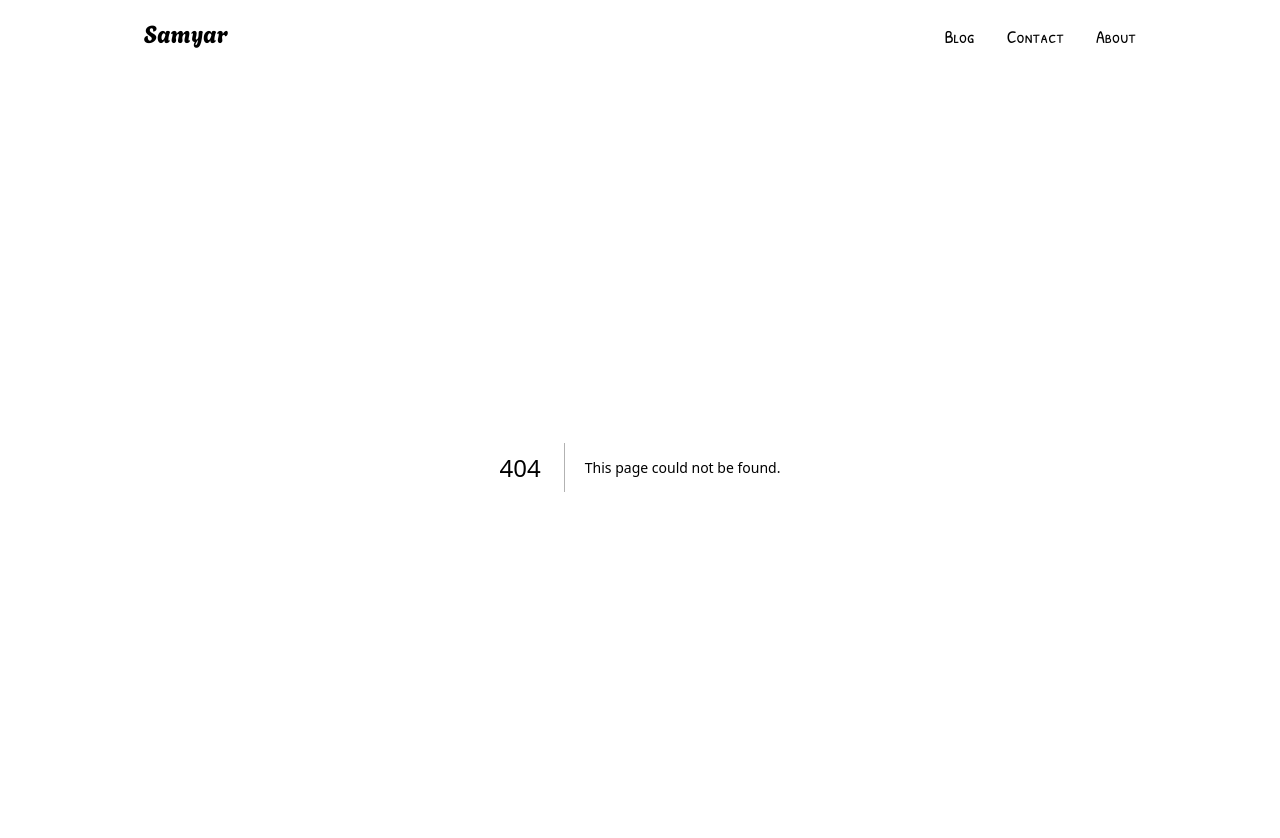
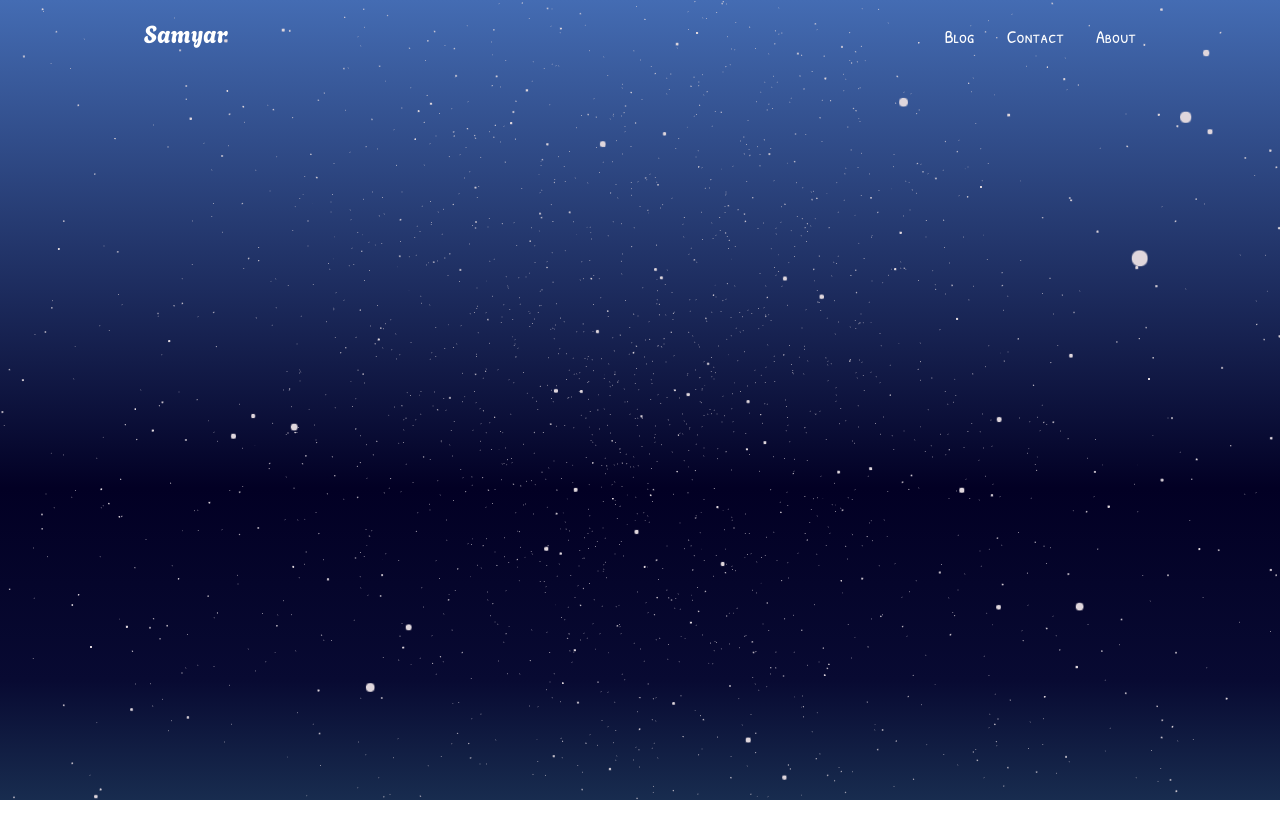
Before and after one commit to samyarkd/samyar, a Next.js app: page /test in a window 1280 px wide. Before the commit this address had no page. Shown: the top 838 px of the page. After the commit the page ends 800 px from the top, so only its background shows below. Built offline with nearby package versions, Linux system fonts and the light colour scheme.

Commit message:
feat: add starts

```diff
--- a/package.json
+++ b/package.json
@@ -10,11 +10,15 @@
     "lint:fix": "eslint --fix './src/**/*.{ts,tsx}'"
   },
   "dependencies": {
+    "@react-three/drei": "^9.88.17",
+    "@react-three/fiber": "^8.15.11",
     "@types/d3": "^7.4.3",
+    "@types/three": "^0.158.3",
     "clsx": "^2.0.0",
     "d3": "^7.8.5",
     "framer-motion": "^10.16.4",
     "jsdom": "^22.1.0",
+    "maath": "^0.10.4",
     "next": "14.0.3",
     "react": "^18",
     "react-dom": "^18",
@@ -22,6 +26,7 @@
     "react-syntax-highlighter": "^15.5.0",
     "roughjs": "^4.6.6",
     "sharp": "^0.32.6",
+    "three": "^0.158.0",
     "tinacms": "^1.5.26"
   },
   "devDependencies": {
--- a/src/app/globals.css
+++ b/src/app/globals.css
@@ -3,28 +3,23 @@
 @tailwind utilities;
 
 :root {
-  --foreground-rgb: 0, 0, 0;
-  --background-start-rgb: 214, 219, 220;
-  --background-end-rgb: 255, 255, 255;
+  --foreground-rgb: 255, 255, 255;
+  --background-start-rgb: rgba(24,44,79,1);
+  --background-end-rgb: rgb(68,108,179);
 }
 
-@media (prefers-color-scheme: dark) {
+/* @media (prefers-color-scheme: dark) {
   :root {
     --foreground-rgb: 255, 255, 255;
     --background-start-rgb: 0, 0, 0;
     --background-end-rgb: 0, 0, 0;
   }
-}
+} */
 
-body {
+html {
   color: rgb(var(--foreground-rgb));
-  background: linear-gradient(
-      to bottom,
-      transparent,
-      rgb(var(--background-end-rgb))
-    )
-    rgb(var(--background-start-rgb));
-}
+  background: var(--background-end-rgb);
+  background: linear-gradient(0, var(--background-start-rgb) 0%, rgba(8,10,50,1) 15%, rgba(2,0,36,1) 39%, var(--background-end-rgb) 100%);}
 
 .bg-body {
   background: linear-gradient(
@@ -35,6 +30,10 @@ body {
     rgb(var(--background-start-rgb));
 }
 
+
+
+
+
 *,
 *::after,
 *::before {
@@ -44,3 +43,7 @@ body {
 table {
   @apply table-auto;
 }
+
+p, h1, h2, h3,h4,h5,h6, span {
+  @apply backdrop-blur
+}
--- a/src/app/layout.tsx
+++ b/src/app/layout.tsx
@@ -3,6 +3,7 @@ import './globals.css'
 
 import { MobileMenu } from '@/components/layouts/mobile-menu'
 import Providers from '@/components/providers'
+import ThreeDBackground from '@/components/threeDBackground'
 import BlogTransition from '@/components/transition'
 import clsx from 'clsx'
 import localFont from 'next/font/local'
@@ -28,6 +29,8 @@ export default function RootLayout({ children }: { children: ReactNode }) {
   return (
     <html lang="en">
       <body className={clsx(PatrickHandSC.className, 'relative min-h-screen')}>
+        <ThreeDBackground>
+          <Providers>
             <header className="max-w-5xl flex items-baseline mx-auto p-4">
               <Link href="/" className={clsx(Agbalumo.className, 'text-2xl')}>
                 Samyar
@@ -48,9 +51,9 @@ export default function RootLayout({ children }: { children: ReactNode }) {
               </ul>
             </header>
 
-        <BlogTransition>
-          <Providers>{children}</Providers>
-        </BlogTransition>
+            <BlogTransition>{children}</BlogTransition>
+          </Providers>
+        </ThreeDBackground>
       </body>
     </html>
   )
--- a/src/app/page.tsx
+++ b/src/app/page.tsx
@@ -39,7 +39,8 @@ const ProjectCard = ({ project }: { project: TProject }) => {
 
   return (
     <RoughNotation type="box" color={color} show>
-      <div className={`card gap-4 flex h-full flex-col group p-2`}>
+      <div
+        className={`card gap-4 flex h-full flex-col group p-2 backdrop-blur`}>
         <RoughNotation type="underline" color={color} show>
           <Image
             className="border border-solid dark:border-gray-800 border-gray-300 rounded-large w-full h-[200px] object-cover object-top"
--- /dev/null
+++ b/src/app/test/page.tsx
@@ -0,0 +1,47 @@
+// @ts-nocheck
+'use client'
+import { PointMaterial, Points } from '@react-three/drei'
+import { Canvas, useFrame } from '@react-three/fiber'
+import * as random from 'maath/random'
+import { useRef, useState, type MutableRefObject } from 'react'
+
+const page = () => {
+  return (
+    <>
+      <div className="absolute left-0 top-0 bottom-0 w-full">
+        <Canvas camera={{ position: [0, 0, 1] }}>
+          <Stars />
+        </Canvas>
+      </div>
+    </>
+  )
+}
+
+function Stars() {
+  const ref = useRef<MutableRefObject<undefined>>()
+  const [sphere] = useState(() =>
+    random.inSphere(new Float32Array(5000), { radius: 1.5 })
+  )
+  useFrame((_, delta) => {
+    if (ref?.current) {
+      ref.current.rotation.x -= delta / 10
+      ref.current.rotation.y -= delta / 15
+    }
+  })
+  return (
+    // eslint-disable-next-line react/no-unknown-property
+    <group rotation={[0, 0, Math.PI / 4]}>
+      <Points ref={ref} positions={sphere} stride={3} frustumCulled={false}>
+        <PointMaterial
+          transparent
+          color="#ffa0e0"
+          size={0.005}
+          sizeAttenuation={true}
+          depthWrite={false}
+        />
+      </Points>
+    </group>
+  )
+}
+
+export default page
--- /dev/null
+++ b/src/components/threeDBackground.tsx
@@ -0,0 +1,52 @@
+'use client'
+import { PointMaterial, Points } from '@react-three/drei'
+import { Canvas, useFrame } from '@react-three/fiber'
+import * as random from 'maath/random'
+import { useRef, useState, type ReactNode } from 'react'
+
+export default function ThreeDBackground({
+  children
+}: {
+  children: ReactNode
+}) {
+  return (
+    <>
+      <div className="absolute left-0 top-0 -z-20 bottom-0 w-full">
+        <Canvas camera={{ position: [0, 0, 1] }}>
+          <Stars />
+        </Canvas>
+      </div>
+      {children}
+    </>
+  )
+}
+
+function Stars() {
+  const ref = useRef(null)
+  const [sphere] = useState(() =>
+    random.inSphere(new Float32Array(5000), { radius: 1 })
+  )
+  useFrame((_, delta) => {
+    if (ref?.current) {
+      /* @ts-expect-error */
+
+      ref.current.rotation.x -= delta / 10
+      /* @ts-expect-error */
+      ref.current.rotation.y -= delta / 15
+    }
+  })
+  return (
+    <group>
+      {/* @ts-expect-error */}
+      <Points ref={ref} positions={sphere} stride={3} frustumCulled={false}>
+        <PointMaterial
+          transparent
+          color="#ffa0e0"
+          size={0.0009}
+          sizeAttenuation={true}
+          depthWrite={false}
+        />
+      </Points>
+    </group>
+  )
+}
```
Also changed, not shown: 1 other file (tests, documents, lock files or other folders). Lines whose indentation alone changed are shown as unchanged.
